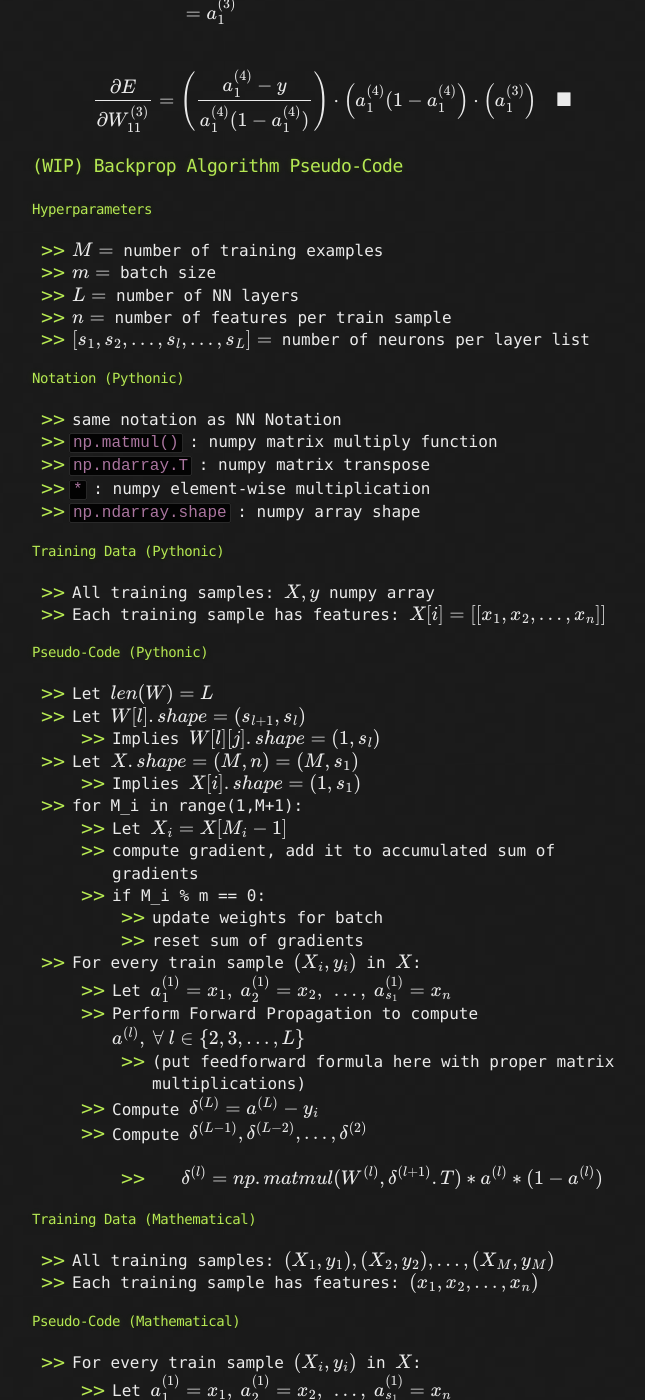
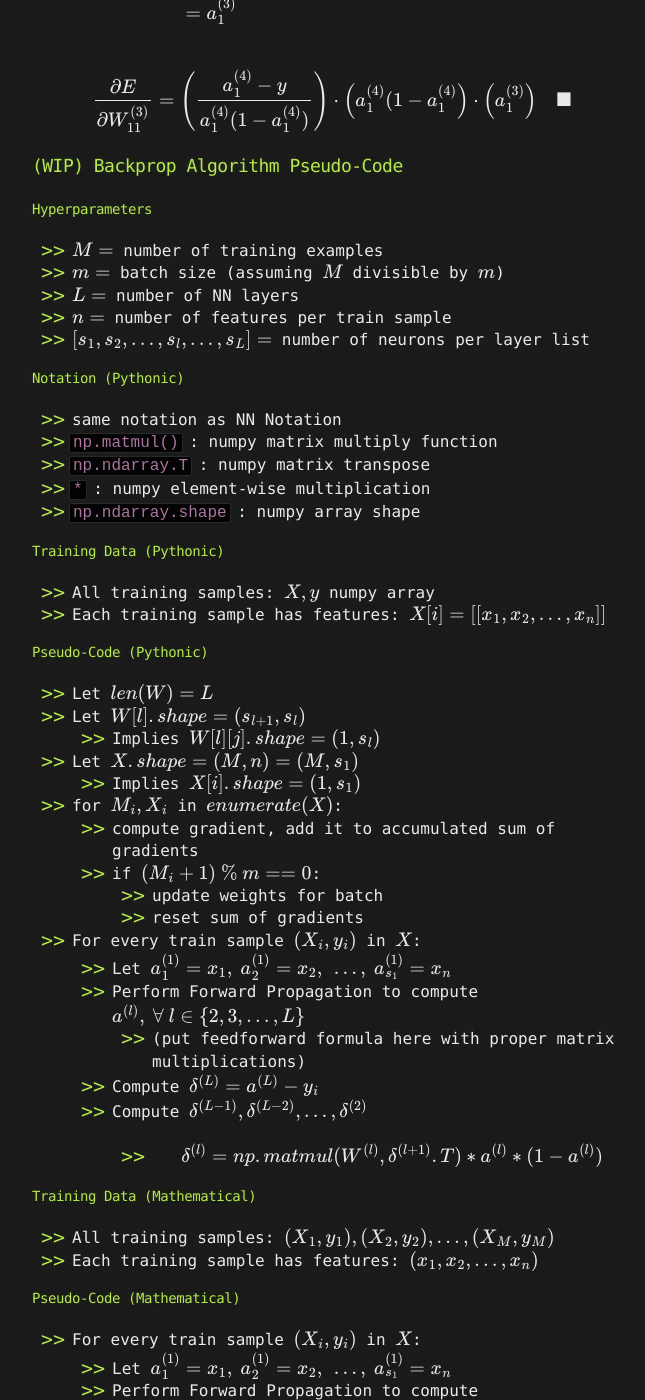
Before and after one commit to LivingProgram/ml-notes, a Jekyll site: the page built from index.md, in a window 1280 px wide and 1400 px high, scrolled down 14664 px. Shown: the whole window, without its empty margins (308-953 px from the left). Built offline with Jekyll 4.4.1, drawn with Linux system fonts in a browser that asks for light colours; our own code applies the rules of GitHub Pages for plain Markdown files; formulas are drawn with MathJax 3; the repository's description, which GitHub fills in, is left out.

Commit message:
update notes

```diff
--- a/index.md
+++ b/index.md
@@ -446,7 +446,7 @@ $$
 ### (WIP) Backprop Algorithm Pseudo-Code
 #### Hyperparameters
 - $$M=$$ number of training examples
-- $$m=$$ batch size
+- $$m=$$ batch size (assuming $$M$$ divisible by $$m$$)
 - $$L=$$ number of NN layers
 - $$n=$$ number of features per train sample
 - $$[s_1,s_2,\ldots,s_l,\ldots,s_L] = $$ number of neurons per layer list
@@ -468,10 +468,9 @@ $$
   - Implies $$W[l][j].shape=(1,s_l)$$
 - Let $$X.shape=(M,n)=(M,s_1)$$
   - Implies $$X[i].shape=(1,s_1)$$
-- for M_i in range(1,M+1):
-  - Let $$X_i = X[M_i-1]$$
+- for $$M_i, X_i$$ in $$enumerate(X)$$:
   - compute gradient, add it to accumulated sum of gradients
-  - if M_i % m == 0:
+  - if $$(M_i+1)\ \%\ m == 0$$:
     - update weights for batch
     - reset sum of gradients
 
```
